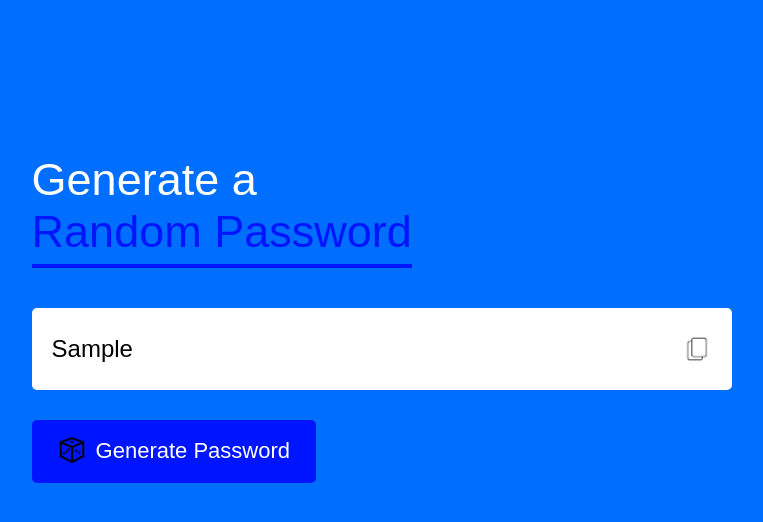
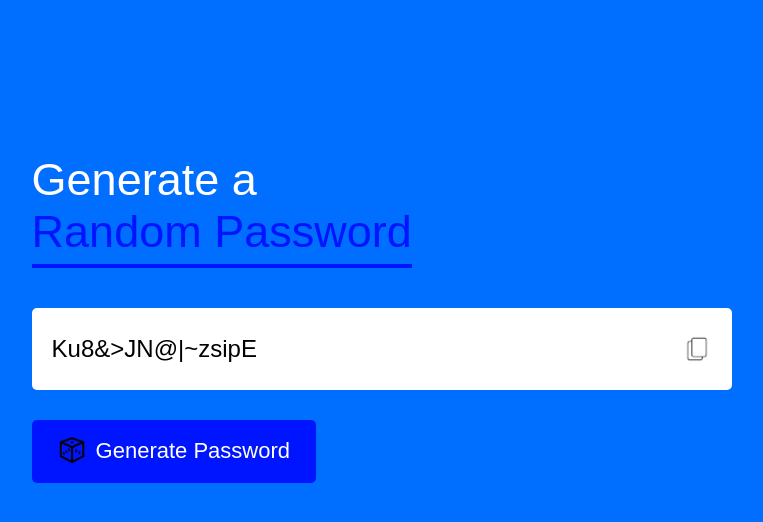
Before and after one commit to reassDev/random-password, a plain HTML site: page index.html in a window 1280 px wide. Both pictures are taken after typing "Sample" into the empty fields and a click on the button "Generate Password". Shown: the whole page, without its empty margins (122-885 px from the left). Drawn offline with Linux system fonts and the light colour scheme.

Commit message:
I changed 2 more symbol to symbols cuz im stupid (should work now)

```diff
--- a/index.html
+++ b/index.html
@@ -25,14 +25,14 @@
 
       const symbols = "=-/<>[]{}|~+_)(*&^@#$%";
 
-      const allChars = upperCase + lowerCase + number + symbol;
+      const allChars = upperCase + lowerCase + number + symbols;
 
       function createPassword(){
         let password = "";
         password += upperCase[Math.floor(Math.random() * upperCase.length)];
         password += lowerCase[Math.floor(Math.random() * lowerCase.length)];
         password += number[Math.floor(Math.random() * number.length)];
-        password += symbol[Math.floor(Math.random() * symbols.length)];
+        password += symbols[Math.floor(Math.random() * symbols.length)];
 
         while(length > password.length) {
           password += allChars[Math.floor(Math.random() * allChars.length)];
```
